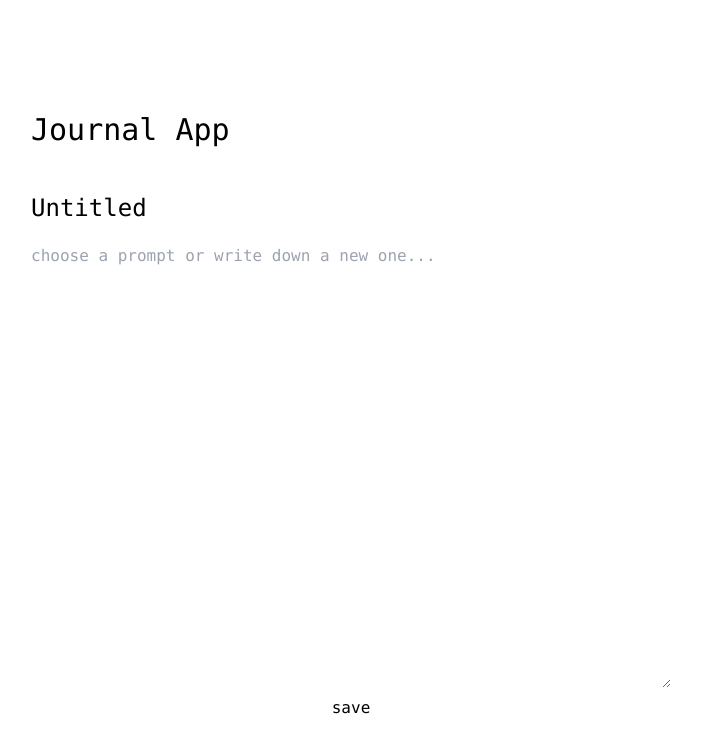
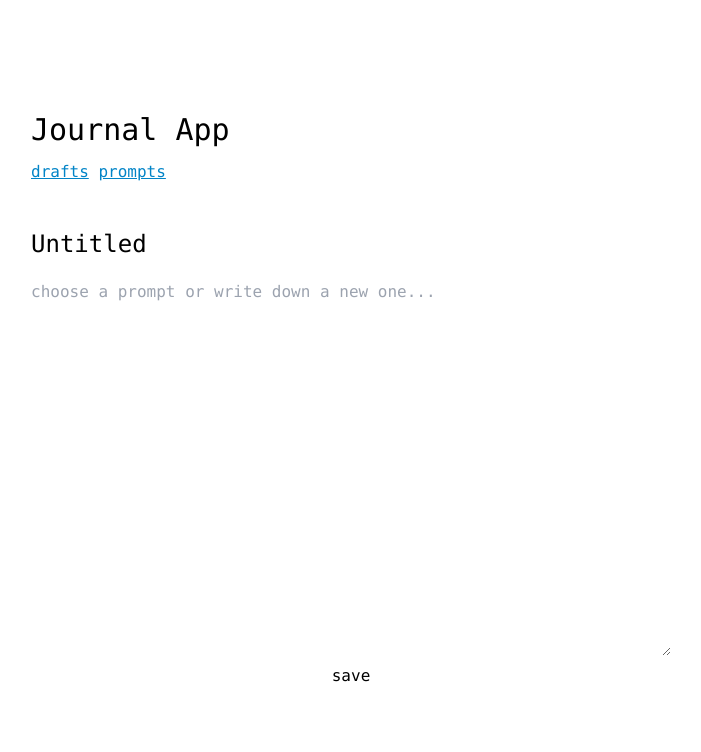
Before and after one commit to almeidavc/journal-app-client, a React (Create React App) app: page / in a window 1280 px wide. Shown: the top 752 px of the page, without its empty margins (289-990 px from the left). Built offline with nearby package versions, Linux system fonts and the light colour scheme.

Commit message:
add navbar with drafts and prompts buttons

```diff
--- a/package.json
+++ b/package.json
@@ -8,6 +8,7 @@
     "@testing-library/user-event": "^13.5.0",
     "react": "^18.1.0",
     "react-dom": "^18.1.0",
+    "react-router-dom": "^6.3.0",
     "react-scripts": "5.0.1",
     "web-vitals": "^2.1.4"
   },
--- a/src/components/Draft.js
+++ b/src/components/Draft.js
@@ -55,7 +55,7 @@ const Draft = () => {
   };
 
   return (
-    <form className="grow flex flex-col" onSubmit={handleSubmit}>
+    <form className="grow flex flex-col my-8" onSubmit={handleSubmit}>
       <DraftTitle title={title} onTitleChange={handleTitleChange}></DraftTitle>
       <DraftPrompt
         prompt={prompt}
--- a/src/components/Header.js
+++ b/src/components/Header.js
@@ -1,5 +1,5 @@
 const Header = () => {
-  return <h1 className="my-8 text-3xl">Journal App</h1>;
+  return <h1 className="mt-8 mb-3 text-3xl">Journal App</h1>;
 };
 
 export default Header;
--- a/src/components/MainFrame.js
+++ b/src/components/MainFrame.js
@@ -1,10 +1,12 @@
 import Header from "./Header";
+import Navbar from "./Navbar";
 import Draft from "./Draft";
 
 const MainFrame = () => {
   return (
     <div className="MainFrame px-80 py-20 h-full flex flex-col">
       <Header></Header>
+      <Navbar></Navbar>
       <Draft></Draft>
     </div>
   );
--- /dev/null
+++ b/src/components/Navbar.js
@@ -0,0 +1,11 @@
+const Navbar = () => {
+  return (
+    <nav>
+      <button className="text-bold text-sky-600 underline">drafts</button>
+      <span> </span>
+      <button className="text-bold text-sky-600 underline">prompts</button>
+    </nav>
+  );
+};
+
+export default Navbar;
```
Also changed, not shown: 1 other file (tests, documents, lock files or other folders).
